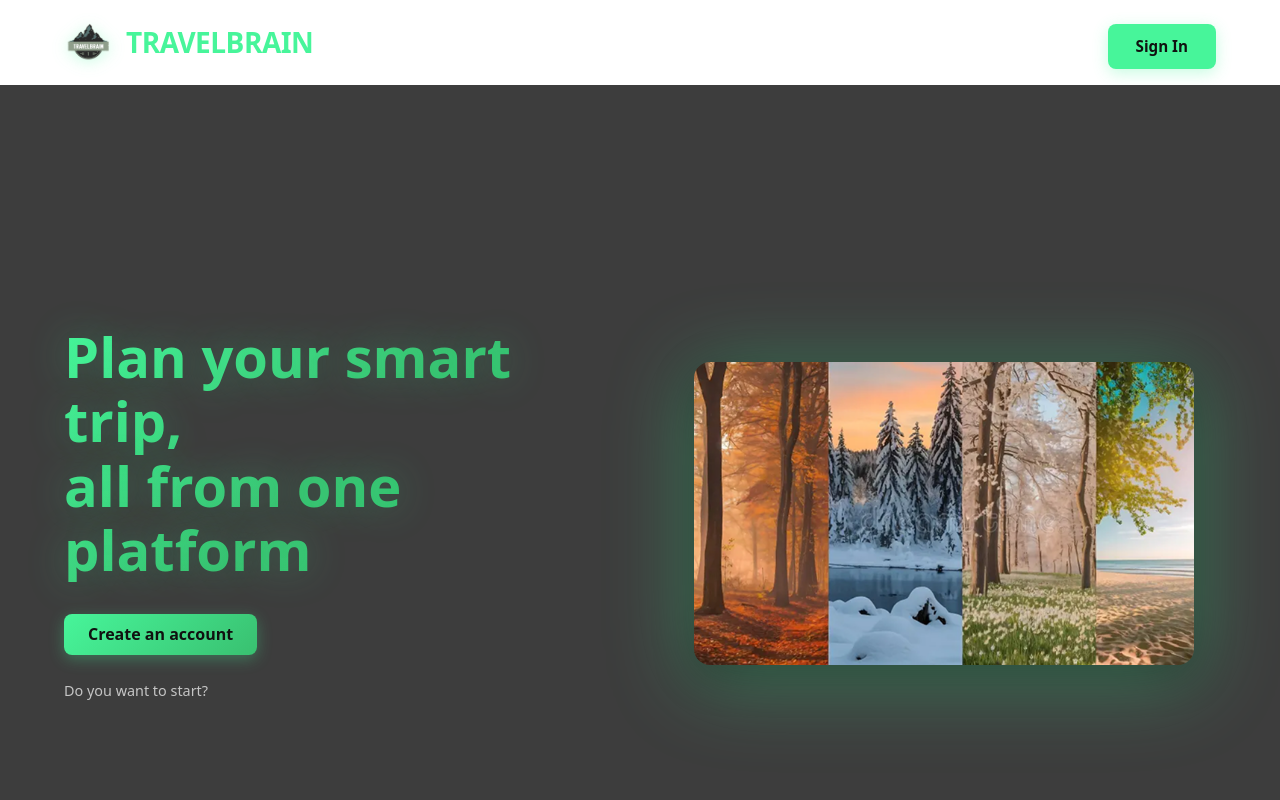
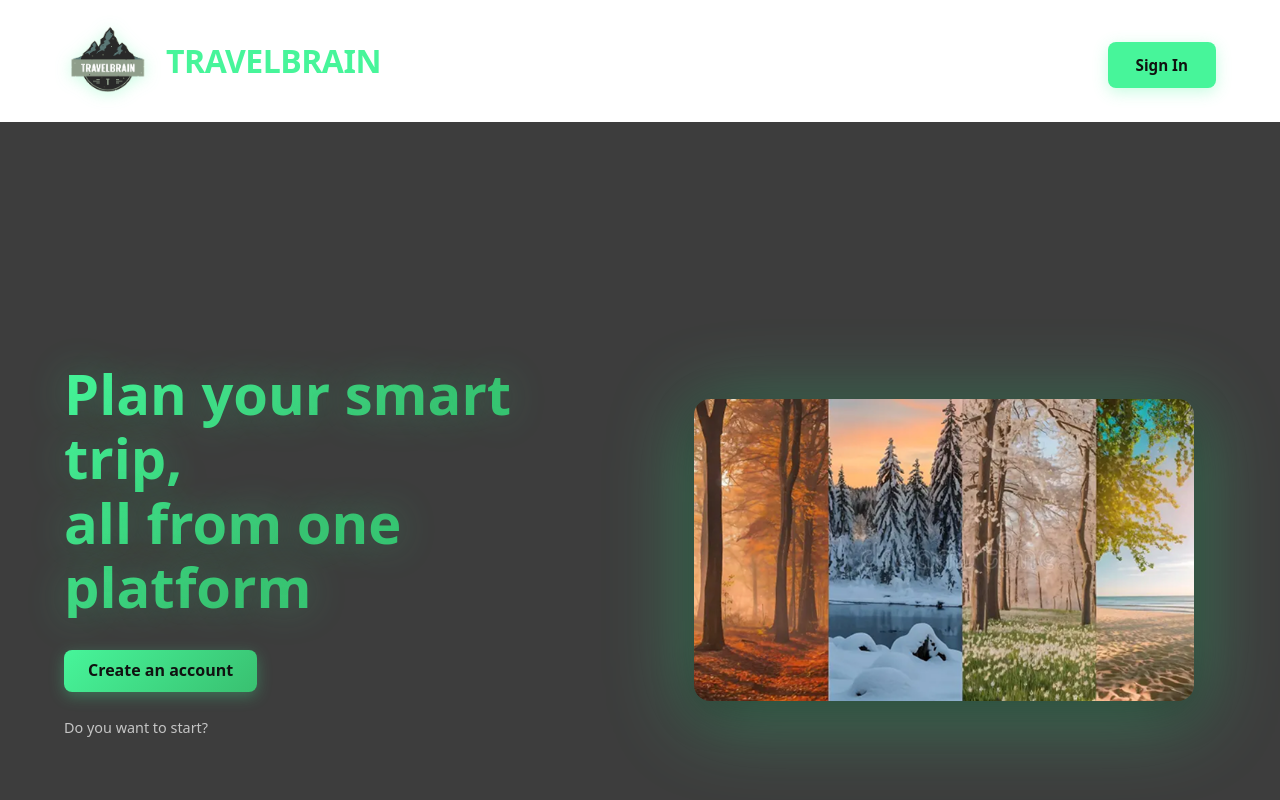
Before and after one commit to Gpcaceres/TravelBrain, a React (Vite) app in the folder frontend-react/: page / in a window 1280 px wide. Shown: the top 800 px of the page. Built offline with nearby package versions, Linux system fonts and the light colour scheme.

Commit message:
fix: Update duplicate logo-img styles to 90px

```diff
--- a/frontend-react/src/styles/Landing.css
+++ b/frontend-react/src/styles/Landing.css
@@ -303,14 +303,14 @@
 }
 
 .logo-img {
-  width: 50px;
-  height: 50px;
+  width: 90px;
+  height: 90px;
   object-fit: contain;
   filter: drop-shadow(0 2px 8px rgba(71, 245, 154, 0.3));
 }
 
 .brand-name {
-  font-size: clamp(1.25rem, 3vw, 1.75rem);
+  font-size: clamp(1.5rem, 3vw, 2rem);
   font-weight: 700;
   color: var(--color-primary);
   margin: 0;
```
